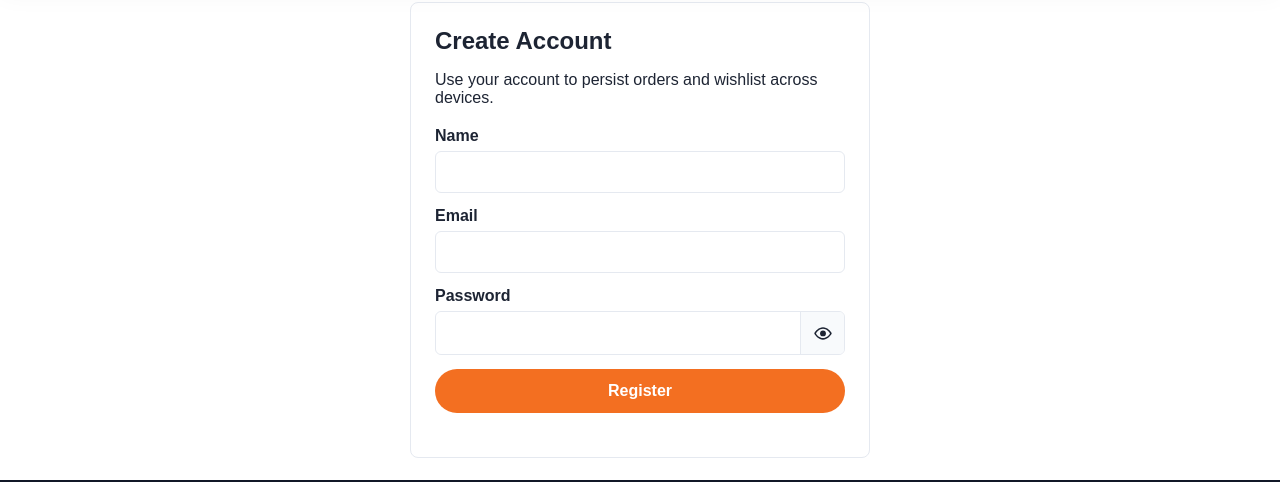
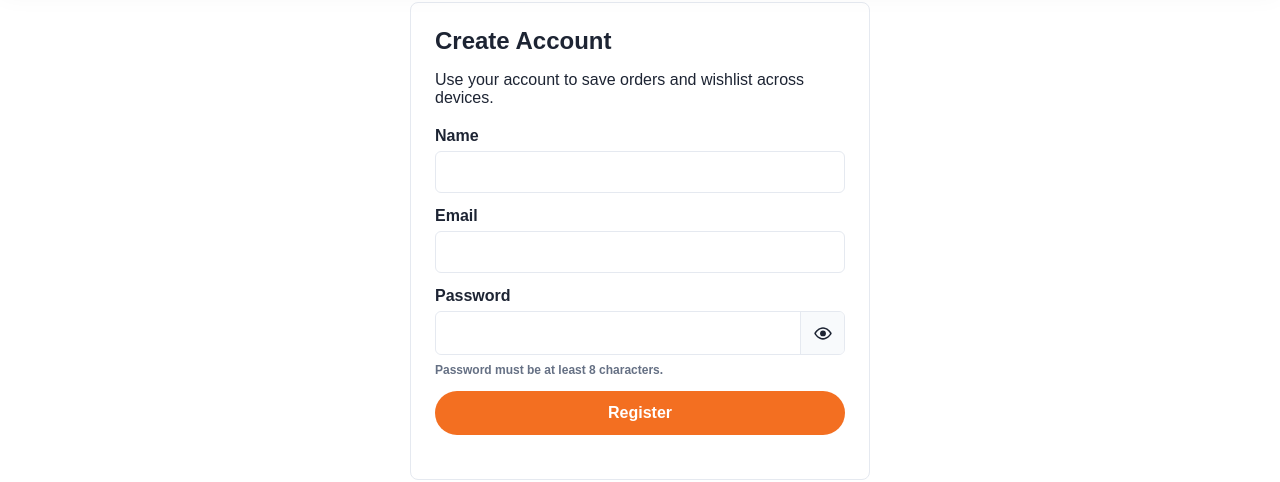
Before and after one commit to sunsparkelectricalsandsolar/sunspark_webmain, a Next.js app: page /register in a window 1280 px wide. Shown: the part 156-638 px from the top of the page. Built offline with nearby package versions, Linux system fonts and the light colour scheme; no server answers.

Commit message:
Clarify registration validation errors

```diff
--- a/app/globals.css
+++ b/app/globals.css
@@ -701,6 +701,13 @@ summary {
   font-weight: 700;
 }
 
+.field-hint {
+  margin: -6px 0 0;
+  color: var(--muted);
+  font-size: 12px;
+  font-weight: 700;
+}
+
 .form-success {
   color: #047857;
   font-weight: 700;
--- a/app/register/page.tsx
+++ b/app/register/page.tsx
@@ -12,7 +12,15 @@ async function registerAction(formData: FormData) {
   const email = String(formData.get("email") ?? "").trim().toLowerCase();
   const password = String(formData.get("password") ?? "");
 
-  if (name.length < 2 || !email.includes("@") || password.length < 8) {
+  if (name.length < 2) {
+    redirect("/register?error=name");
+  }
+
+  if (!/^[^\s@]+@[^\s@]+\.[^\s@]+$/.test(email)) {
+    redirect("/register?error=email");
+  }
+
+  if (password.length < 8 || password.length > 200) {
     redirect("/register?error=invalid");
   }
 
@@ -26,7 +34,9 @@ async function registerAction(formData: FormData) {
     user = result.user;
   } catch (error) {
     if (!(error instanceof ApiError)) throw error;
-    redirect("/register?error=exists");
+    if (error.status === 409) redirect("/register?error=exists");
+    if (error.status === 400) redirect("/register?error=invalid");
+    redirect("/register?error=system");
   }
 
   await setSession({ id: user.id, email: user.email, name: user.name, role: user.role });
@@ -38,17 +48,18 @@ export default function RegisterPage({ searchParams }: { searchParams?: Promise<
     <section className="section auth-section">
       <div className="auth-card">
         <h1>Create Account</h1>
-        <p>Use your account to persist orders and wishlist across devices.</p>
+        <p>Use your account to save orders and wishlist across devices.</p>
         <form action={registerAction} className="stack-form">
           <label>
             Name
-            <input name="name" required />
+            <input autoComplete="name" minLength={2} name="name" required />
           </label>
           <label>
             Email
-            <input name="email" type="email" required />
+            <input autoComplete="email" name="email" type="email" required />
           </label>
           <PasswordField autoComplete="new-password" minLength={8} />
+          <p className="field-hint">Password must be at least 8 characters.</p>
           <PendingButton pendingText="Creating account...">Register</PendingButton>
         </form>
         <RegisterError searchParams={searchParams} />
@@ -59,5 +70,13 @@ export default function RegisterPage({ searchParams }: { searchParams?: Promise<
 
 async function RegisterError({ searchParams }: { searchParams?: Promise<{ error?: string }> }) {
   const params = await searchParams;
-  return params?.error ? <p className="form-error">Enter a valid name, email, and password.</p> : null;
+  const messages: Record<string, string> = {
+    name: "Enter your full name, at least 2 characters.",
+    email: "Enter a valid email address.",
+    invalid: "Password must be at least 8 characters.",
+    exists: "An account with that email already exists. Please sign in or reset your password.",
+    system: "The account could not be created right now. Please try again, or contact Sunspark support."
+  };
+  const message = params?.error ? messages[params.error] : null;
+  return message ? <p className="form-error" role="alert">{message}</p> : null;
 }
```
